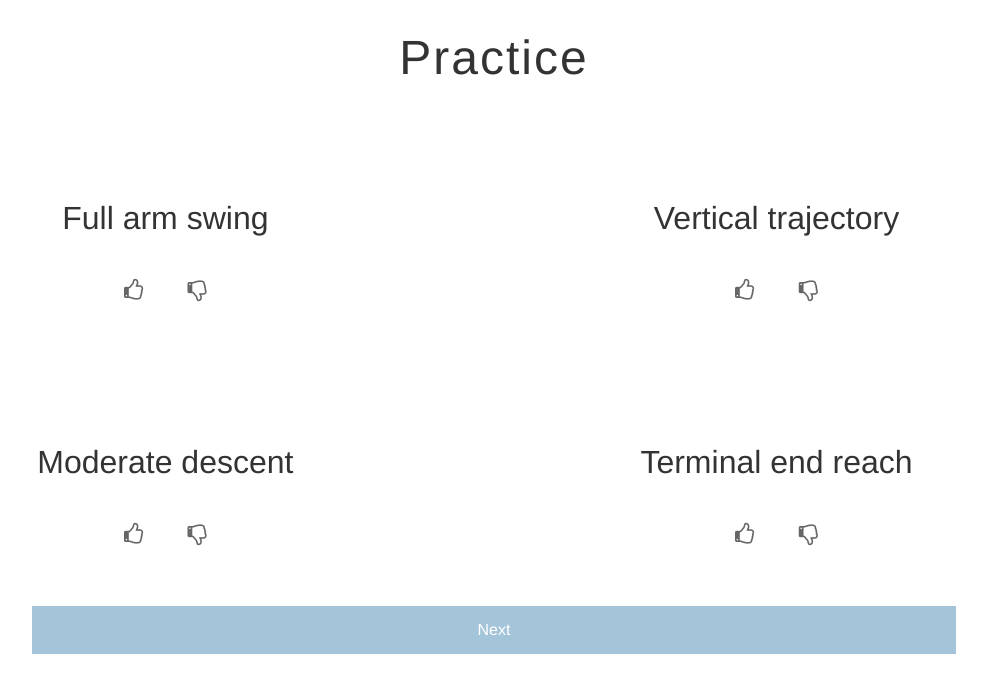
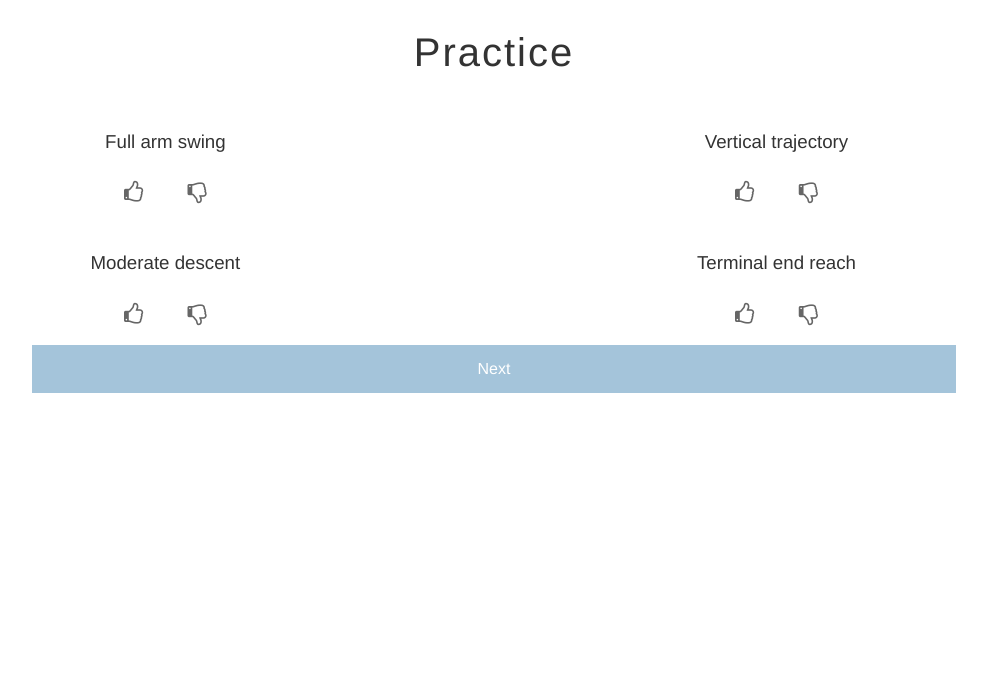
Before and after one commit to hagsey/vertical-jump-trainer, a website: page jump-1.html in a window 1280 px wide. Shown: the whole page, without its empty margins (146-1133 px from the left). Drawn offline with Linux system fonts and the light colour scheme.

Commit message:
style changes

```diff
--- a/css/main.css
+++ b/css/main.css
@@ -46,7 +46,7 @@ a.btn-disabled:hover {
   margin-top: 30px;
   font-weight: 300;
   letter-spacing: 2px;
-  font-size: 3em;
+  font-size: 2.5em;
 }
 .border {
   border: 15px solid white;
@@ -65,14 +65,13 @@ a.btn-disabled:hover {
 
 .box {
   width: 40%;
-  margin: 4%;
+  margin: 10px 4%;
   display: inline-block;
 }
 
 .answer-label {
   text-align: center;
   font-weight: 300;
-  font-size: 2em;
 }
 
 .answer-container {
```
